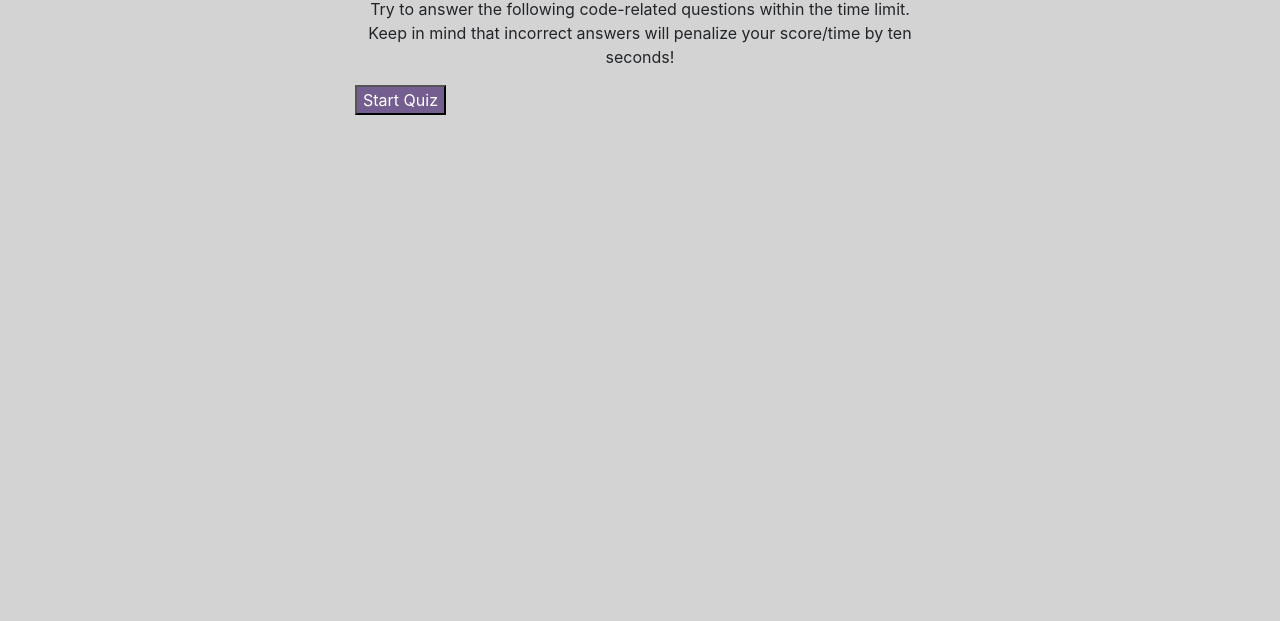
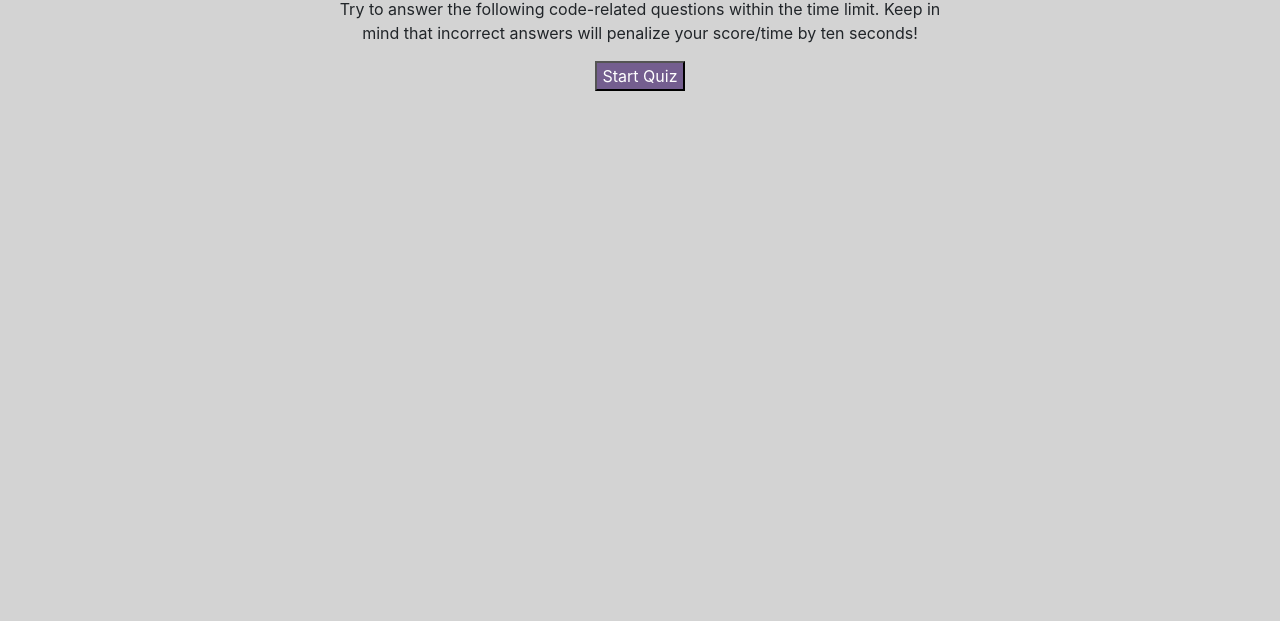
Before and after one commit to aimeecesler/super-fun-code-quiz, a plain HTML site: page index.html in a window 1280 px wide. Shown: the part 179-800 px from the top of the page. Drawn offline with nearby package versions, Linux system fonts and the light colour scheme.

Commit message:
modified container formatting so content centers properly on page

```diff
--- a/index.html
+++ b/index.html
@@ -19,9 +19,6 @@
     <span class="navbar-text ml-auto" id="timer"></span>
   </nav>
   <main class="container">
-      <div class="row">
-          <div class="col-lg-3"></div>
-          <div class="col-lg-6">
           <!-- start page div -->
           <div class="text-center row" id="start-div"></div>
           <!-- question div -->
@@ -32,8 +29,6 @@
           <div class="row" id="game-over-form"></div>
           <!-- view highscore divs -->
           <div class="row" id="highscore-div"></div>
-          </div>
-      </div>
   </main>
     <script src="./script.js"></script>
   </body>
--- a/script.js
+++ b/script.js
@@ -165,6 +165,7 @@ function renderQuestions() {
 
 // function to go to the game over form
 function gameOver() {
+  quizDiv.innerHTML = "";
   //   clear results div
   resultsDiv.innerHTML = "";
   // create header
@@ -229,6 +230,8 @@ function gotoHighscores() {
   startDiv.innerHTML = "";
   // clear the game over div
   gameOverDiv.innerHTML = "";
+  // clear the highscore div just in case there is already data there so you don't get a duplicate table
+  highscoreDiv.innerHTML = "";
   //   create header
   var highscoreHeader = document.createElement("h2");
   highscoreHeader.textContent = "Highscores!";
--- a/style.css
+++ b/style.css
@@ -6,6 +6,7 @@
   }
   .container {
     margin-top: 5em;
+    width: 50%;
   }
   button {
     background-color: #745e8f;
@@ -20,3 +21,9 @@
   ul {
     list-style-type: none;
   }
+  h1 {
+      text-align: center;
+  }
+  #start-div {
+      justify-content: center;
+  }
```
